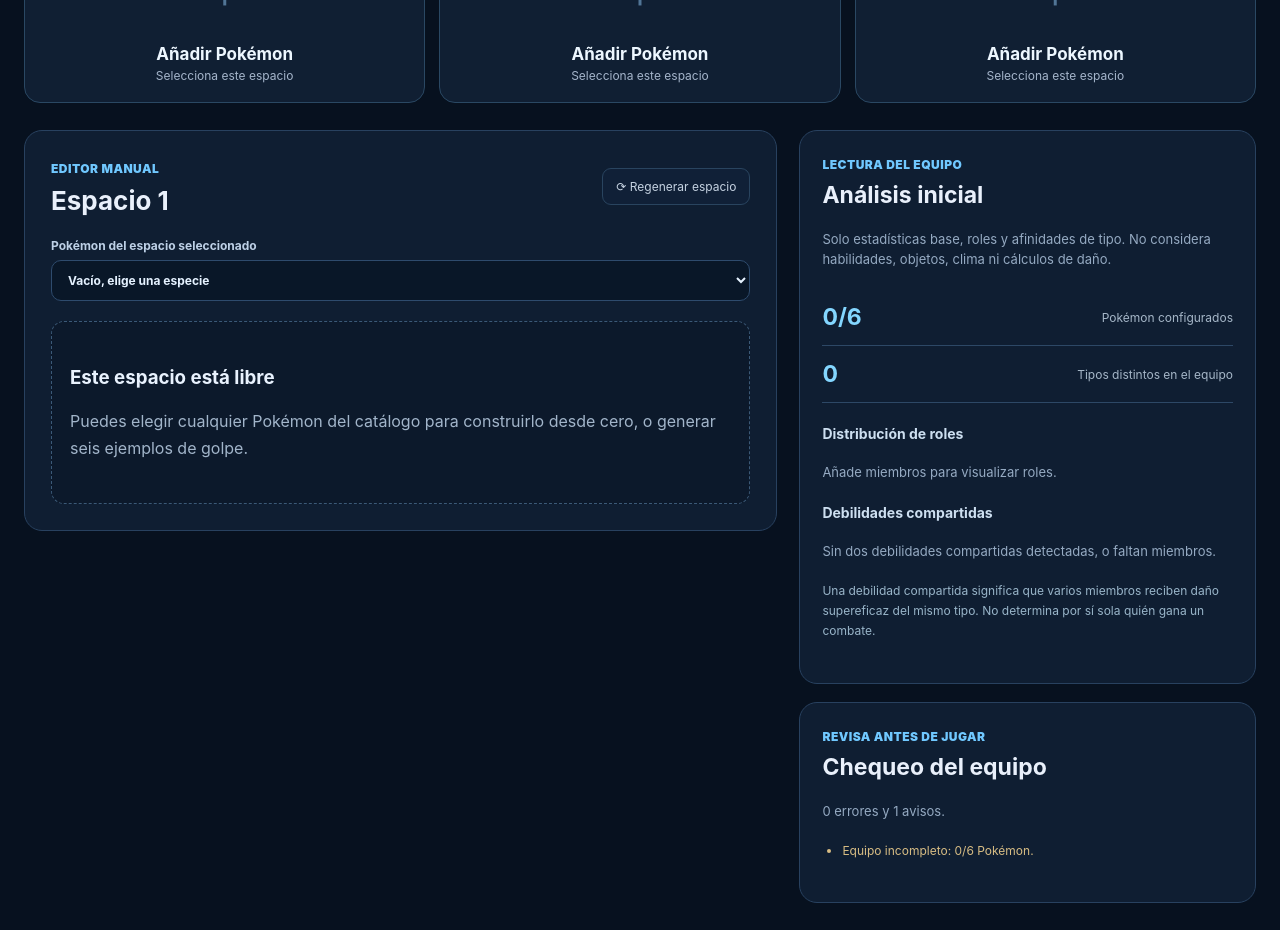
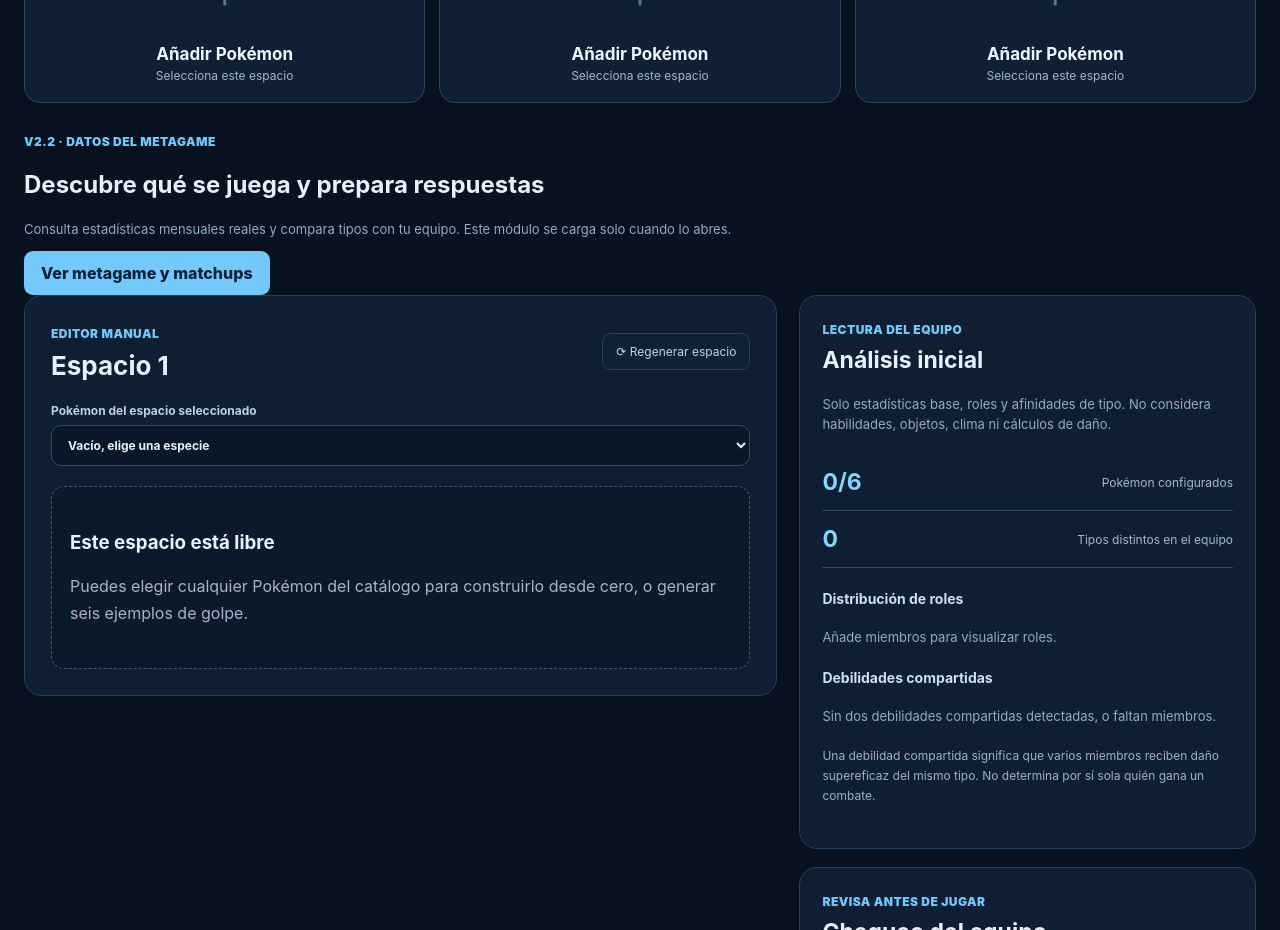
Before and after one commit to NicoGM76/Pokemon-Randomaicer-Team, a React (Vite) app: page /#/competitive in a window 1280 px wide. Shown: the part 980-1910 px from the top of the page. Built offline with nearby package versions, Linux system fonts and the light colour scheme.

Commit message:
feat: add opt-in lazy metagame panel to competitive workspace

```diff
--- a/src/competitive/CompetitiveLandingPage.tsx
+++ b/src/competitive/CompetitiveLandingPage.tsx
@@ -1,4 +1,4 @@
-import { useEffect, useMemo, useState } from 'react';
+import { lazy, Suspense, useEffect, useMemo, useState } from 'react';
 import pokemonCatalog from '../data/generated/pokemon.json';
 import type { Pokemon, PokemonStats } from '../domain/pokemon/types';
 import { analyzeCompetitiveTeam } from './core/analysis';
@@ -15,6 +15,8 @@ import {
   loadCompetitiveDraft, removeUnknownPokemon, saveCompetitiveDraft
 } from './competitiveDraft';
 import './competitive.css';
+
+const MetaInsightsPanel = lazy(() => import('./meta/MetaInsightsPanel'));
 
 const pokemon = pokemonCatalog as unknown as Pokemon[];
 const sortedPokemon = [...pokemon].sort((a, b) => a.id - b.id);
@@ -61,6 +63,7 @@ export default function CompetitiveLandingPage() {
   );
   const [notice, setNotice] = useState('');
   const [showIvs, setShowIvs] = useState(false);
+  const [showMeta, setShowMeta] = useState(false);
   const format = workspace.format;
   const team = workspace.teams[format];
   const member = team[workspace.selectedSlot];
@@ -215,6 +218,26 @@ export default function CompetitiveLandingPage() {
         </div>
       </section>
 
+      <section className="comp-meta-launch">
+        <div>
+          <span className="section-kicker">V2.2 · DATOS DEL METAGAME</span>
+          <h2>Descubre qué se juega y prepara respuestas</h2>
+          <p className="comp-subdued">Consulta estadísticas mensuales reales y compara tipos con tu equipo. Este módulo se carga solo cuando lo abres.</p>
+        </div>
+        <button type="button" className={showMeta ? 'secondary' : 'primary'}
+          aria-expanded={showMeta} aria-controls="competitive-meta-panel"
+          onClick={() => setShowMeta(previous => !previous)}>
+          {showMeta ? 'Ocultar metagame' : 'Ver metagame y matchups'}
+        </button>
+      </section>
+      {showMeta && <div id="competitive-meta-panel">
+        <Suspense fallback={<p className="comp-subdued" role="status">Preparando estadísticas competitivas…</p>}>
+          <MetaInsightsPanel format={format} pokemon={pokemon}
+            teamIds={team.filter((slot): slot is CompetitivePokemonSet => slot !== null).map(slot => slot.pokemonId)}
+            showLearning={workspace.showLearning} />
+        </Suspense>
+      </div>}
+
       <div className="comp-main-grid">
         <section className="config-card comp-editor" aria-label="Editor del miembro">
           <div className="comp-panel-heading">
```
